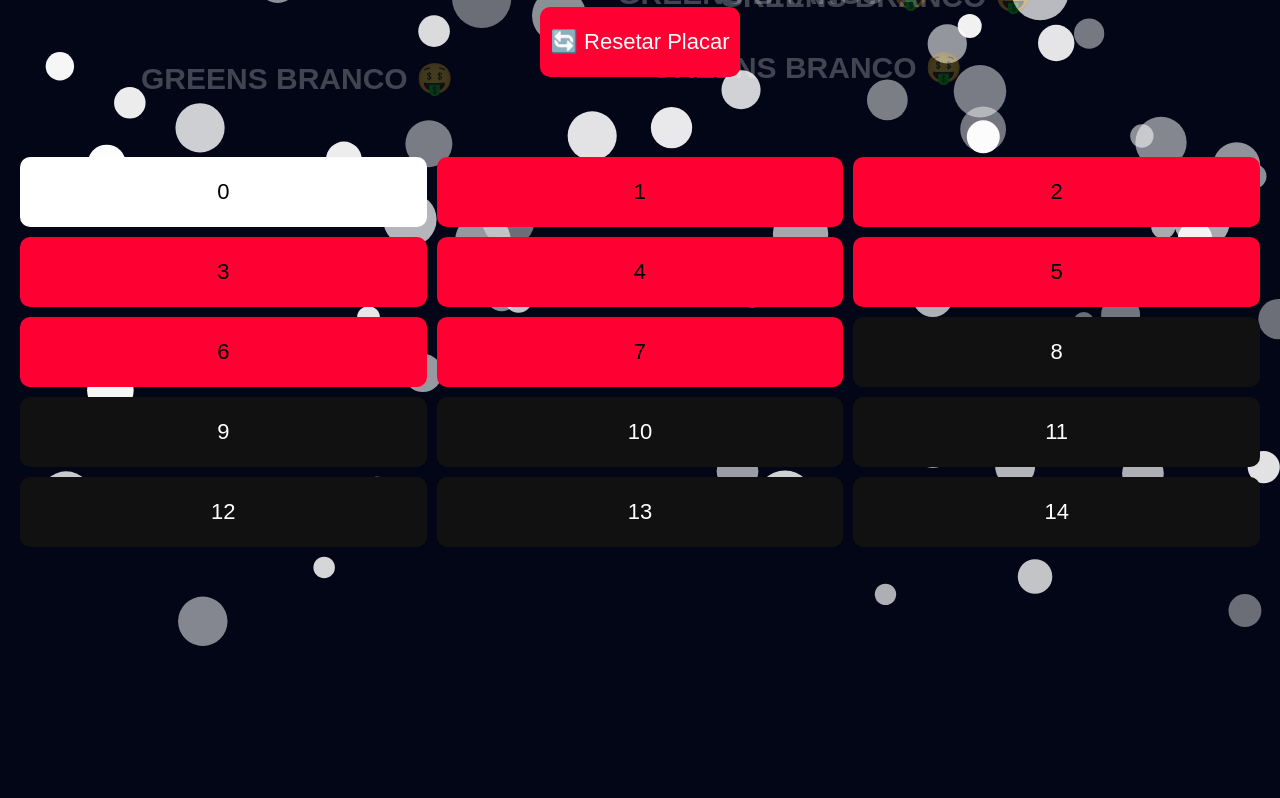
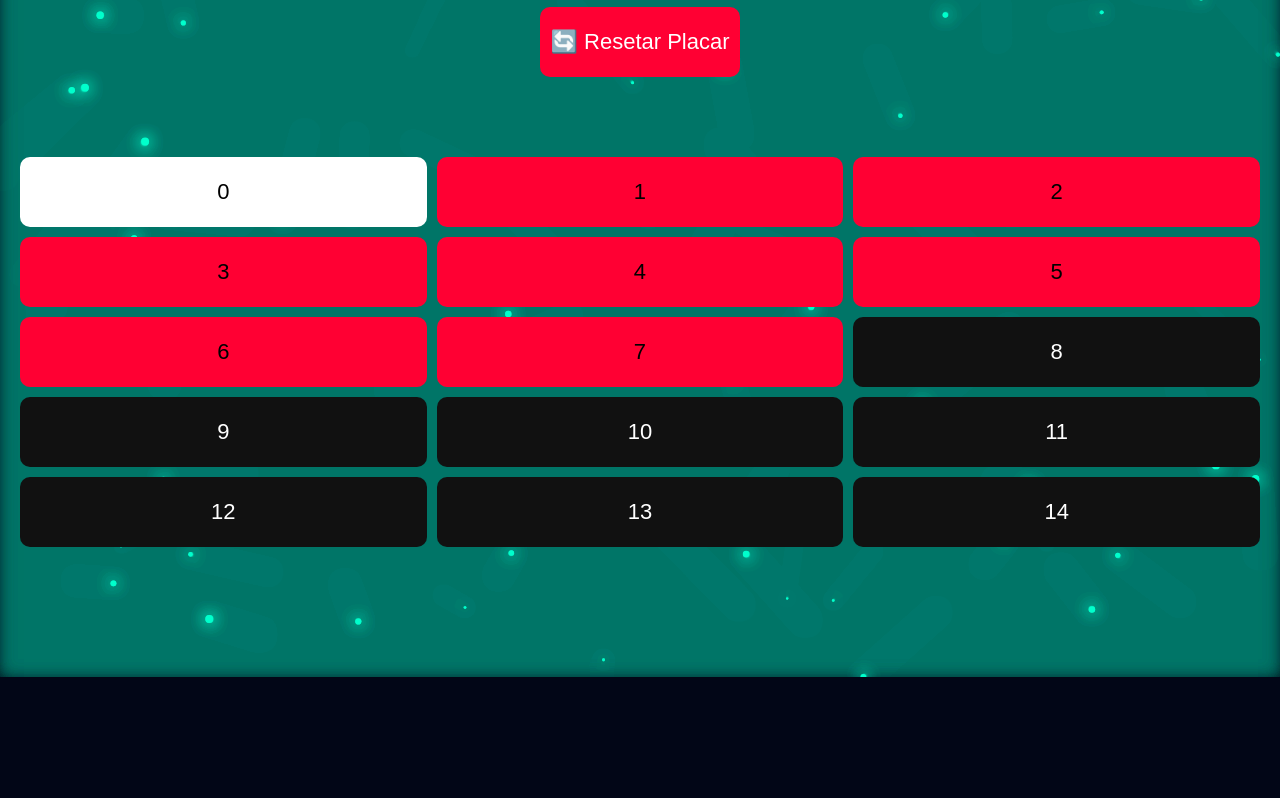
Before and after one commit to sampaioh309-lab/Robo-do-Branco-, a plain HTML site: page index.html in a window 1280 px wide. Shown: the part 123-921 px from the top of the page. Drawn offline with Linux system fonts and the light colour scheme.

Commit message:
Update index.html

```diff
--- a/index.html
+++ b/index.html
@@ -14,14 +14,14 @@
     min-height:200vh;
 }
 
-/* 🔥 FUNDO CORRIGIDO */
+/* 🔥 FUNDO */
 #bg{
     position:fixed;
     top:0;
     left:0;
     width:100%;
     height:100%;
-    z-index:-1; /* GARANTE FUNDO */
+    z-index:-1;
     pointer-events:none;
 }
 
@@ -195,7 +195,7 @@
 
     if(!pedraA && pedra1ok && num!==0){
         pedraA=num;
-        document.getElementById("res").innerHTML="<div class='msg'>🧠 Pedra 1 capturada</div>";
+        document.getElementById("res").innerHTML="<div class='msg'>🧠 Analisando...</div>";
         return;
     }
 
@@ -254,138 +254,60 @@
     `${String(t.h).padStart(2,"0")}:${String(t.m).padStart(2,"0")}:${String(t.s).padStart(2,"0")}`;
 },1000);
 
-function calcular(hora,minuto){
+/* resto do código continua exatamente igual */
 
-    let base=Math.ceil(minuto/10)*10;
-    if(base===60){base=0;hora++;}
 
-    function f(h,m){
-        if(m>=60){h+=Math.floor(m/60);m%=60;}
-        return `${String(h).padStart(2,"0")}:${String(m).padStart(2,"0")}`;
-    }
+/* =====================================
+   🔥 SOMENTE EFEITO NO FUNDO
+===================================== */
 
-    let s1=f(hora,base+pedraA);
-    let s2=f(hora,base+pedraB);
+const canvas = document.getElementById("bg");
+const ctx = canvas.getContext("2d");
 
-    previsoes=[s1,s2];
-    verificando=true;
+function resizeBg(){
+    canvas.width = window.innerWidth;
+    canvas.height = window.innerHeight;
+}
+resizeBg();
+window.addEventListener("resize", resizeBg);
 
-    historicoSinais.push({hora:s1,status:"⏳"});
-    sinalAtualIndex=historicoSinais.length-1;
+let particulas = [];
 
-    renderHistoricoSinais();
-
-    document.getElementById("res").innerHTML=`
-    <div class="neon">⚪ ENTRAR NO BRANCO</div>
-    <div>⏰ ${s1}</div>
-    <div>⏰ ${s2}</div>`;
-}
-
-function verificarResultado(num){
-
-    if(!verificando)return;
-
-    if(num===0){
-        greens++;
-        verificando=false;
-
-        historicoSinais[sinalAtualIndex].status="✅️";
-        renderHistoricoSinais();
-
-        document.getElementById("res").innerHTML+=`<div class="neon">🟢 GREEN</div>`;
-        return;
-    }
-
-    let t=getHoraBR();
-    let [h,m]=previsoes[1].split(":").map(Number);
-
-    let limite=new Date();
-    limite.setHours(h);
-    limite.setMinutes(m+1);
-
-    let agora=new Date();
-    agora.setHours(t.h);
-    agora.setMinutes(t.m);
-
-    if(agora>limite){
-        losses++;
-        verificando=false;
-
-        historicoSinais[sinalAtualIndex].status="❌️";
-        renderHistoricoSinais();
-
-        document.getElementById("res").innerHTML+=`<div class="neon">🔴 LOSS</div>`;
-    }
-}
-
-/* ===== FUNDO FUNCIONANDO ===== */
-
-const canvas=document.getElementById("bg");
-const ctx=canvas.getContext("2d");
-
-function resize(){
-    canvas.width=window.innerWidth;
-    canvas.height=window.innerHeight;
-}
-resize();
-window.addEventListener("resize",resize);
-
-let bolas=[];
-let textos=[];
-
-function criarBola(){
-    bolas.push({
+for(let i=0;i<80;i++){
+    particulas.push({
         x:Math.random()*canvas.width,
-        y:-20,
-        size:Math.random()*20+10,
-        speed:Math.random()*2+1,
-        alpha:Math.random()*0.6+0.4
+        y:Math.random()*canvas.height,
+        r:Math.random()*3+1,
+        dx:(Math.random()-0.5)*0.6,
+        dy:(Math.random()-0.5)*0.6
     });
 }
 
-function criarTexto(){
-    textos.push({
-        x:Math.random()*canvas.width*0.6+50,
-        y:-40,
-        size:30,
-        speed:1,
-        alpha:0.25,
-        text:"GREENS BRANCO 🤑"
+function animarBg(){
+
+    ctx.fillStyle="rgba(2,6,23,0.18)";
+    ctx.fillRect(0,0,canvas.width,canvas.height);
+
+    particulas.forEach(p=>{
+
+        p.x += p.dx;
+        p.y += p.dy;
+
+        if(p.x<0 || p.x>canvas.width) p.dx*=-1;
+        if(p.y<0 || p.y>canvas.height) p.dy*=-1;
+
+        ctx.beginPath();
+        ctx.arc(p.x,p.y,p.r,0,Math.PI*2);
+        ctx.fillStyle="#00ffcc";
+        ctx.shadowBlur=15;
+        ctx.shadowColor="#00ffcc";
+        ctx.fill();
     });
+
+    requestAnimationFrame(animarBg);
 }
 
-function animar(){
-    ctx.clearRect(0,0,canvas.width,canvas.height);
-
-    if(Math.random()<0.3) criarBola();
-    if(Math.random()<0.02) criarTexto();
-
-    bolas.forEach((b,i)=>{
-        ctx.globalAlpha=b.alpha;
-        ctx.beginPath();
-        ctx.arc(b.x,b.y,b.size,0,Math.PI*2);
-        ctx.fillStyle="#fff";
-        ctx.fill();
-        b.y+=b.speed;
-
-        if(b.y>canvas.height) bolas.splice(i,1);
-    });
-
-    textos.forEach((t,i)=>{
-        ctx.globalAlpha=t.alpha;
-        ctx.font="bold "+t.size+"px Arial";
-        ctx.fillStyle="#fff";
-        ctx.fillText(t.text,t.x,t.y);
-        t.y+=t.speed;
-
-        if(t.y>canvas.height) textos.splice(i,1);
-    });
-
-    ctx.globalAlpha=1;
-    requestAnimationFrame(animar);
-}
-
-animar();
+animarBg();
 
 </script>
 
```
